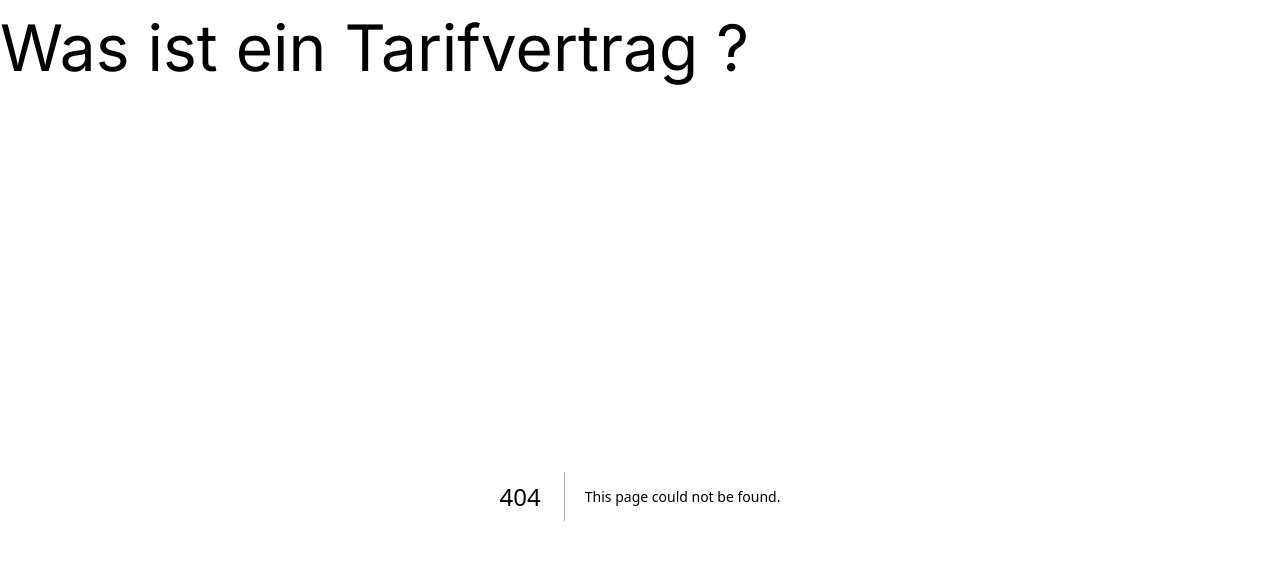
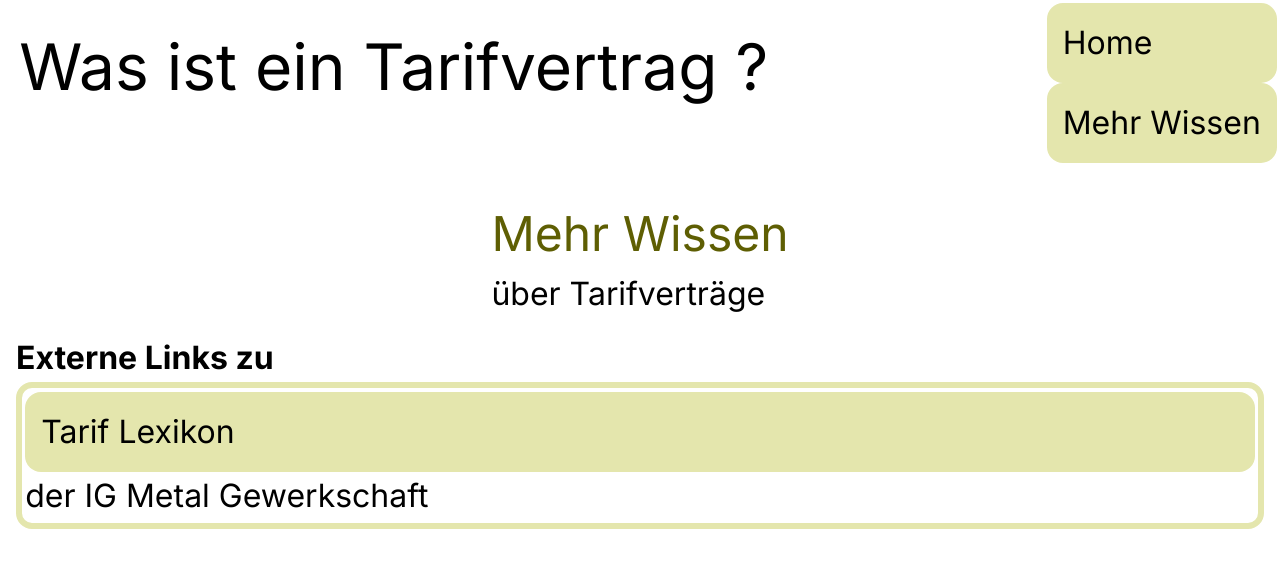
Before and after one commit to mumbablooz/tarifvertrag, a Next.js app: page /more in a window 1280 px wide. Before the commit this address had no page. Shown: the top 568 px of the page. Built offline with nearby package versions, Linux system fonts and the light colour scheme.

Commit message:
Add files via upload

```diff
--- a/app/layout.tsx
+++ b/app/layout.tsx
@@ -1,4 +1,5 @@
 import type { Metadata } from 'next'
+import Link from 'next/link'
 import { Inter } from 'next/font/google'
 import './globals.css'
 import {ContextProvider} from './context'
@@ -17,7 +18,30 @@ export default function RootLayout({
   return (
     <html lang="de">
       <body className={inter.className}>
-        <h1>Was ist ein Tarifvertrag ?</h1>
+        <header style={{
+          display: 'flex',
+          justifyContent: 'space-between',
+          padding: '0.2rem',
+        }}>
+        <h1 style={{
+          padding: '1rem',
+        }}>Was ist ein Tarifvertrag ?</h1>
+
+        <nav>
+        <Link href={'/'}><p style={{
+          backgroundColor: 'rgb(228, 230, 173)',
+          borderRadius: '1rem',
+          padding: '1rem',
+        }}>Home</p></Link>
+        <Link href={'/more'}><p style={{
+          backgroundColor: 'rgb(228, 230, 173)',
+          borderRadius: '1rem',
+          padding: '1rem',
+        }}>Mehr Wissen</p></Link>
+        </nav>
+
+        </header>
+
 
 <ContextProvider>
 {children}
--- /dev/null
+++ b/app/more/page.jsx
@@ -0,0 +1,41 @@
+import React from 'react'
+import Link from 'next/link'
+
+export default function More() {
+  return (
+    <section style={{
+        padding: '1rem',
+        display: 'flex',
+        flexDirection: 'column',
+
+    }}>
+        <div style={{
+            margin: '1rem 0',
+            alignSelf: 'center',
+        }}>
+        <h2 style={{
+            color: 'rgb(94, 94, 3)',
+        }}>Mehr Wissen</h2>
+<p>über Tarifverträge</p>
+        </div>
+
+<h3>Externe Links zu</h3>
+<div style={{
+    border: '0.4rem solid rgb(228, 230, 173)',
+    borderRadius: '1rem',
+    padding: '0.2rem',
+
+}}>
+<Link href={'https://www.igmetall.de/tarif/tariflexikon/tarifvertrag2'}>
+<p style={{
+          backgroundColor: 'rgb(228, 230, 173)',
+          borderRadius: '1rem',
+          padding: '1rem',
+
+        }}>Tarif Lexikon
+            </p></Link><p> der IG Metal Gewerkschaft</p>
+</div>
+
+    </section>
+  )
+}
```
